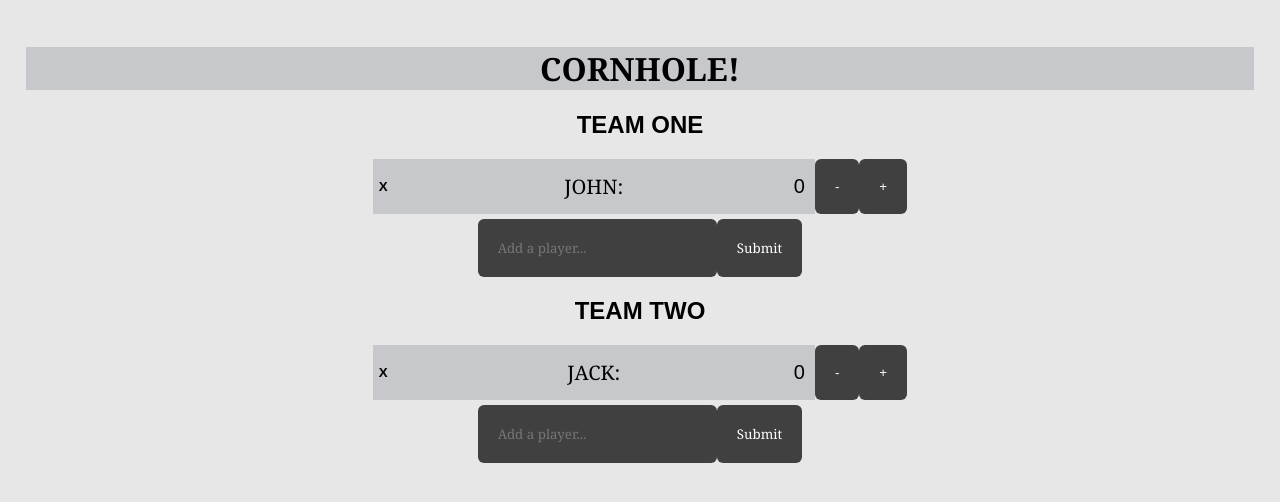
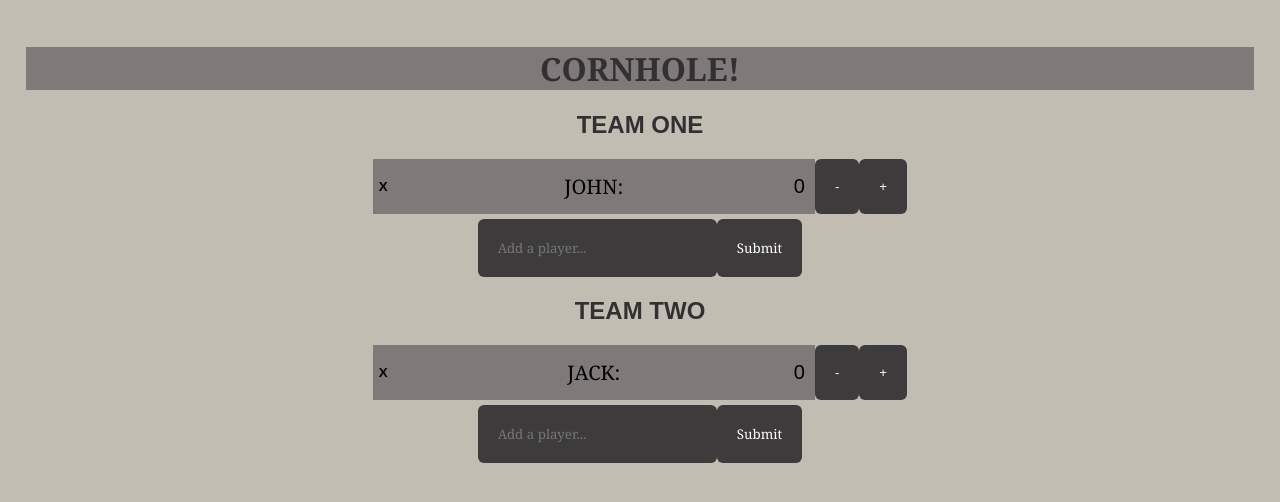
Before and after one commit to JMars1989/CornholeScores, a React app: page / in a window 1280 px wide. Built offline with nearby package versions, Linux system fonts and the light colour scheme.

Commit message:
This commit changed some of the colors used

```diff
--- a/src/App.css
+++ b/src/App.css
@@ -1,32 +1,35 @@
 /* ELEMENT STYLES -------------------- */
 body {
-  background: #e8e7e7;
+  background: #C1BDB3;
   font-family: arial;
   text-transform: uppercase;
   padding: 2%;
   margin: 0%;
 }
 
+
 .title {
   display: flex;
   justify-content: center;
-  background-color: rgb(199, 200, 204);
+  background-color: #7F7979;
   font-family: Cambria, Cochin, Georgia, Times, 'Times New Roman', serif;
+  color: #323031;
 }
 
-.playerList {
+.teamName {
+  display: flex;
+  justify-content: center;
+  color: #323031;
+}
+
+.player {
   display: flex;
   justify-content: center;
   font-size: 20px;
 }
 
-.teamName {
-  display: flex;
-  justify-content: center;
-}
-
 .playerName {
-  background-color: rgb(199, 200, 204);
+  background-color: #7F7979;
   width: 400px;
   display: flex;
   justify-content: center;
@@ -35,7 +38,7 @@ body {
 }
 
 .playerScore {
-  background-color: rgb(199, 200, 204);
+  background-color: #7F7979;
   display: flex;
   align-items: center;
   padding-right: 10px;
@@ -51,7 +54,7 @@ input[type='text'],
 input[type='submit'] {
   font-family: Cambria, Cochin, Georgia, Times, 'Times New Roman', serif;
   border: none;
-  background: #404040;
+  background: #3D3B3C;
   color: #ffffff;
   font-weight: 100;
   padding: 20px;
@@ -61,7 +64,7 @@ input[type='submit'] {
 .scoreButton {
   font-family: inherit;
   border: none;
-  background: #404040;
+  background: #3D3B3C;
   color: #ffffff;
   font-weight: 100;
   padding: 20px;
@@ -69,7 +72,7 @@ input[type='submit'] {
 }
 
 .removeButton {
-  background-color: rgb(199, 200, 204);
+  background-color: #7F7979;
   border: none;
   text-transform: uppercase;
   font-weight: 600;
--- a/src/Components/Player.js
+++ b/src/Components/Player.js
@@ -5,7 +5,7 @@ const Player = props => {
   const { name, score, removePlayer, incrementScoreByName } = props;
 
   return (
-    <div className='playerList'>
+    <div className='player'>
       <button className='removeButton' onClick={() => removePlayer(name)}>
         X
       </button>
```
Also changed, not shown: src/Scoreboard.js (+31 -0 lines).
